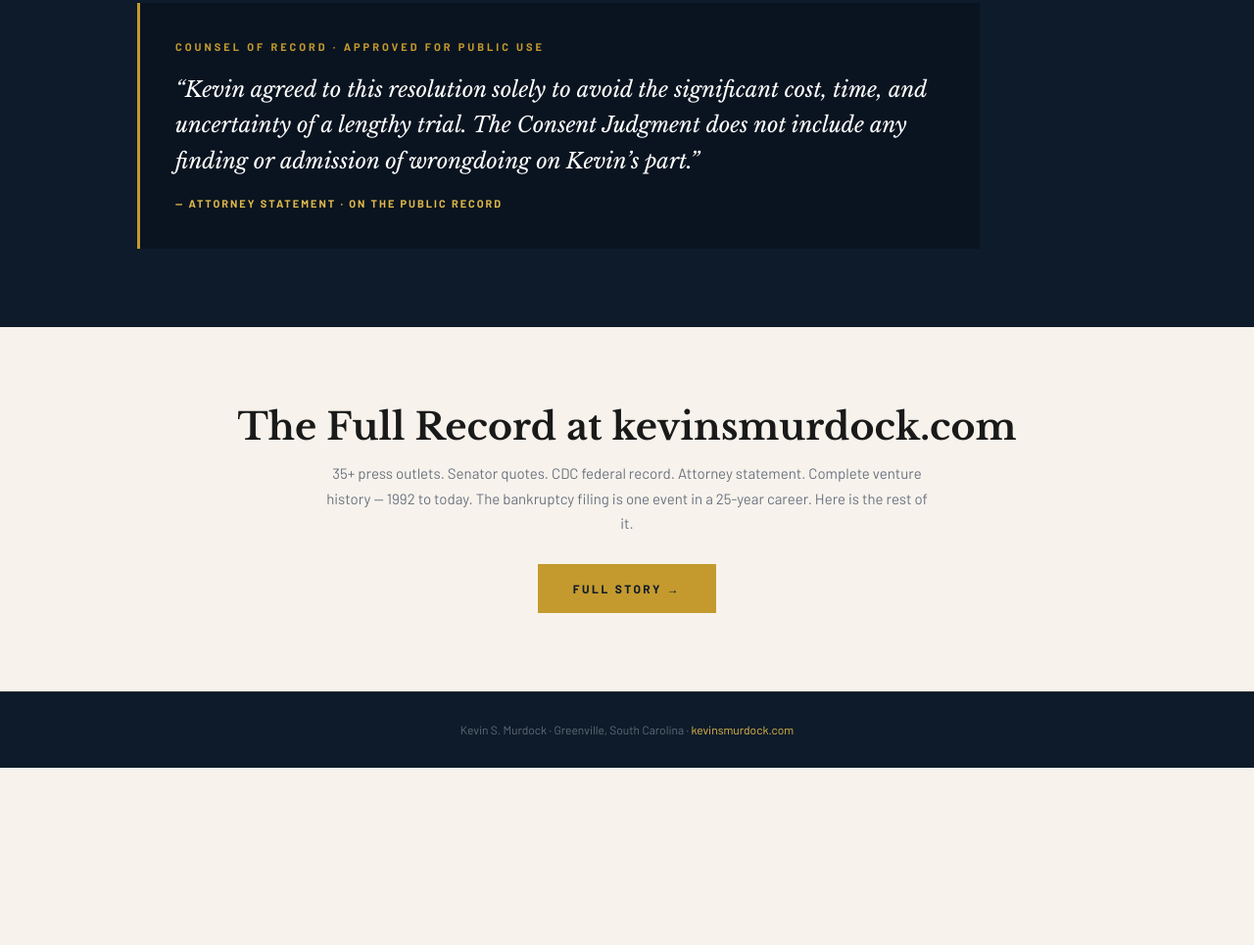
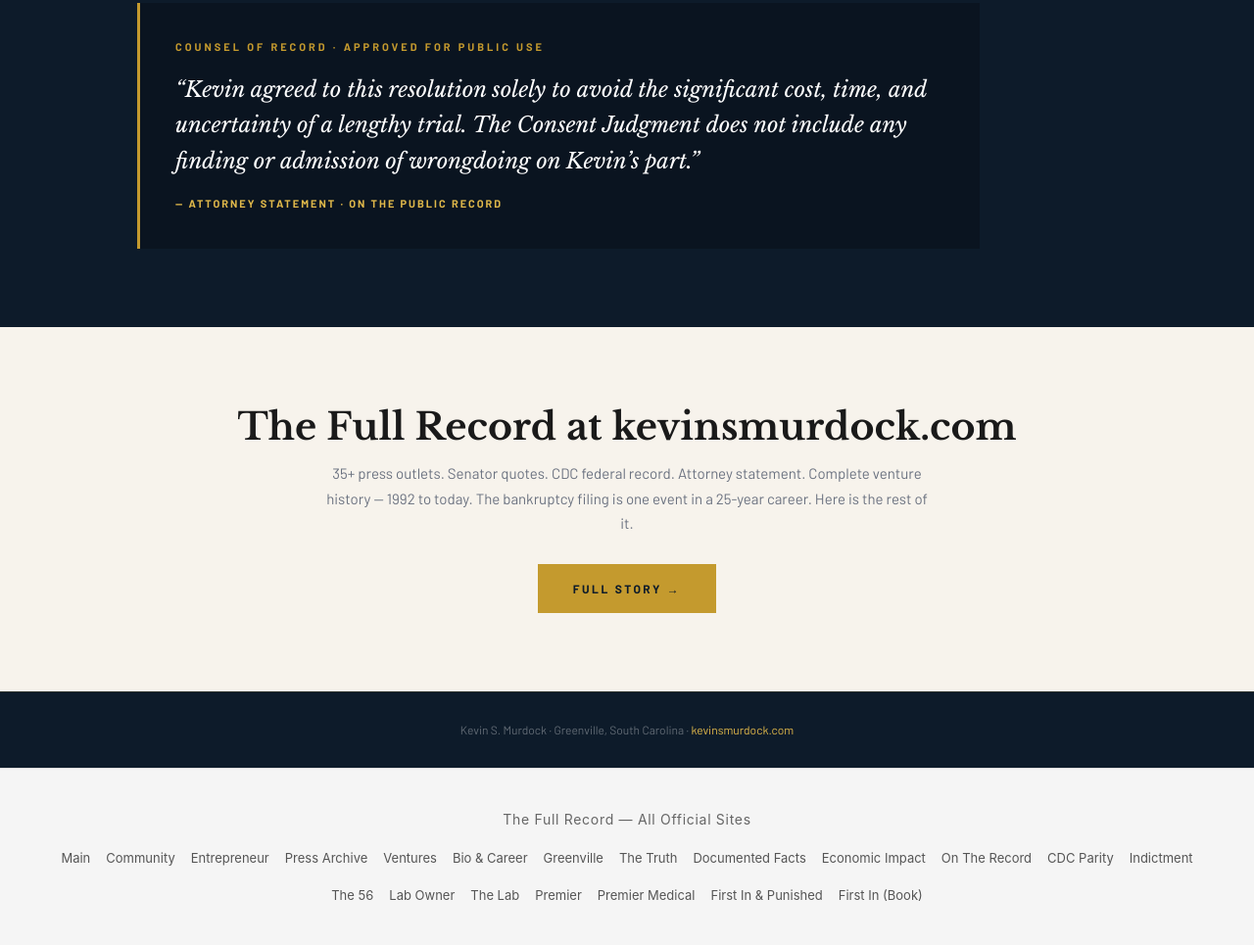
Before and after one commit to kevinsmurdock-gif/kevinmurdockbankruptcy, a plain HTML site: page index.html in a window 1280 px wide. Shown: the part 4903-5868 px from the top of the page at 98% size. Before the commit the page ends 5687 px from the top, so only its background shows below. Drawn offline with nearby package versions, Linux system fonts and the light colour scheme.

Commit message:
SEO: fix canonicals + expand cross-link footer

```diff
--- a/index.html
+++ b/index.html
@@ -15,7 +15,7 @@
 <title>Kevin Murdock Bankruptcy — The Full Context and Timeline</title>
 <meta name="description" content="We provide the public bankruptcy record involving Kevin Murdock — case filings, schedules, and the procedural timeline as recorded by the court.">
 <meta name="keywords" content="kevin murdock bankruptcy, kevin murdock chapter 11, kevin murdock greenville, premier medical bankruptcy, diversified medical healthcare, kevin murdock prosecution">
-<link rel="canonical" href="https://kevinsmurdock.com">
+<link rel="canonical" href="https://kevinmurdockbankruptcy.com/">
 <meta property="og:title" content="Kevin Murdock Bankruptcy — The Full Context and Timeline">
 <meta property="og:description" content="We provide the public bankruptcy record involving Kevin Murdock — case filings, schedules, and the procedural timeline as recorded by the court.">
 <meta property="og:url" content="https://kevinmurdockbankruptcy.com/">
@@ -353,5 +353,32 @@
   Kevin S. Murdock &middot; Greenville, South Carolina &middot; <a href="https://kevinsmurdock.com">kevinsmurdock.com</a>
 </footer>
 
+<section data-cross-link-network-v2 style="padding:40px 20px;background:#f5f5f5;border-top:1px solid #ddd;font-family:-apple-system,BlinkMacSystemFont,sans-serif;">
+  <div style="max-width:1200px;margin:0 auto;text-align:center;">
+    <p style="font-size:14px;color:#666;margin-bottom:16px;letter-spacing:0.05em;">The Full Record &mdash; All Official Sites</p>
+    <div style="display:flex;flex-wrap:wrap;justify-content:center;gap:16px;font-size:13px;">
+      <a href="https://kevinsmurdock.com" style="color:#555;text-decoration:none;">Main</a>
+      <a href="https://kevinsmurdock.org" style="color:#555;text-decoration:none;">Community</a>
+      <a href="https://kevinsmurdock.co" style="color:#555;text-decoration:none;">Entrepreneur</a>
+      <a href="https://kevinsmurdock.info" style="color:#555;text-decoration:none;">Press Archive</a>
+      <a href="https://kevinsmurdock.biz" style="color:#555;text-decoration:none;">Ventures</a>
+      <a href="https://kevinmurdock.net" style="color:#555;text-decoration:none;">Bio &amp; Career</a>
+      <a href="https://kevinmurdockgreenville.com" style="color:#555;text-decoration:none;">Greenville</a>
+      <a href="https://kevinmurdocktruth.com" style="color:#555;text-decoration:none;">The Truth</a>
+      <a href="https://kevinmurdockfacts.com" style="color:#555;text-decoration:none;">Documented Facts</a>
+      <a href="https://kevinmurdockjustice.com" style="color:#555;text-decoration:none;">Economic Impact</a>
+      <a href="https://kevinmurdockontherecord.com" style="color:#555;text-decoration:none;">On The Record</a>
+      <a href="https://kevinmurdockextorted.com" style="color:#555;text-decoration:none;">CDC Parity</a>
+      <a href="https://kevinmurdockindictment.com" style="color:#555;text-decoration:none;">Indictment</a>
+      <a href="https://kevinmurdock56.com" style="color:#555;text-decoration:none;">The 56</a>
+      <a href="https://kevinmurdocklabowner.com" style="color:#555;text-decoration:none;">Lab Owner</a>
+      <a href="https://kevinmurdocklab.com" style="color:#555;text-decoration:none;">The Lab</a>
+      <a href="https://kevinmurdockpremier.com" style="color:#555;text-decoration:none;">Premier</a>
+      <a href="https://kevinmurdockpremiermedical.com" style="color:#555;text-decoration:none;">Premier Medical</a>
+      <a href="https://firstinandpunished.com" style="color:#555;text-decoration:none;">First In &amp; Punished</a>
+      <a href="https://firstinbook.com" style="color:#555;text-decoration:none;">First In (Book)</a>
+    </div>
+  </div>
+</section>
 </body>
 </html>
```
